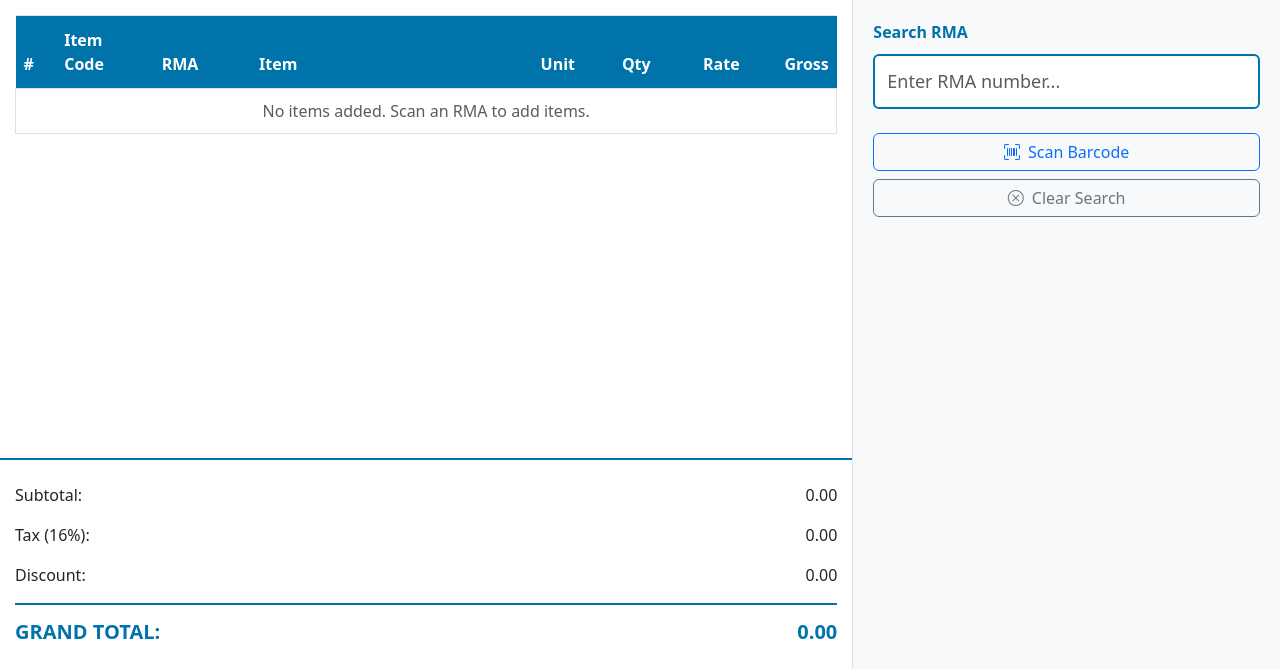
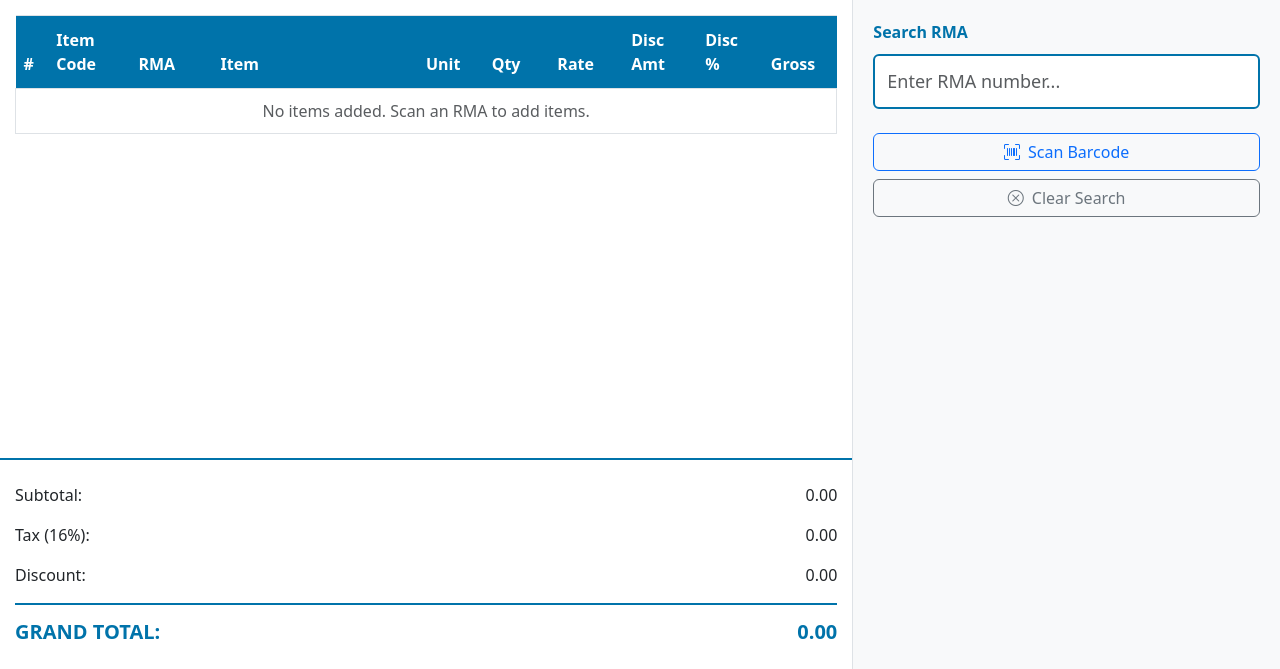
Before and after one commit to NganjuS/FocusSalesModule, an ASP.NET MVC app: page /POSScreen/POSScreen in a window 1280 px wide. Shown: the part 50-719 px from the top of the page. Run offline with ASP.NET Core 8 and stand-ins for ASP.NET MVC 5, Linux system fonts and the light colour scheme; the project's own start-up code is not run, and a stand-in starts its controllers and pages; some libraries are stand-ins or nearby versions.

Commit message:
Add discount columns (Disc Amt and Disc %) to POS Screen
- Added two new columns to the items table: Discount Amount (Disc Amt) and Discount Percentage (Disc %)
- Updated table header with new columns and adjusted column widths for better layout
- Modified table body to display discount values for each item
- Updated mock RMA database to include discount amounts and percentages for sample data
- Enhanced scanRMA function to calculate gross amount after applying discounts
- Updated colspan in empty row message from 8 to 10 to match new column count

🤖 Generated with [Claude Code](https://claude.com/claude-code)

Co-Authored-By: Claude <noreply@anthropic.com>

```diff
--- a/FocusSalesModule/Views/POSScreen/POSScreen.cshtml
+++ b/FocusSalesModule/Views/POSScreen/POSScreen.cshtml
@@ -157,14 +157,16 @@
                     <table class="table table-bordered table-hover">
                         <thead>
                             <tr>
-                                <th style="width: 5%;">#</th>
-                                <th style="width: 12%;">Item Code</th>
-                                <th style="width: 12%;">RMA</th>
-                                <th style="width: 35%;">Item</th>
-                                <th style="width: 10%;">Unit</th>
-                                <th style="width: 10%;">Qty</th>
-                                <th style="width: 10%;">Rate</th>
-                                <th style="width: 12%;">Gross</th>
+                                <th style="width: 4%;">#</th>
+                                <th style="width: 10%;">Item Code</th>
+                                <th style="width: 10%;">RMA</th>
+                                <th style="width: 25%;">Item</th>
+                                <th style="width: 8%;">Unit</th>
+                                <th style="width: 8%;">Qty</th>
+                                <th style="width: 9%;">Rate</th>
+                                <th style="width: 9%;">Disc Amt</th>
+                                <th style="width: 8%;">Disc %</th>
+                                <th style="width: 9%;">Gross</th>
                             </tr>
                         </thead>
                         <tbody>
@@ -177,11 +179,13 @@
                                     <td x-text="item.unit"></td>
                                     <td x-text="item.qty"></td>
                                     <td x-text="formatCurrency(item.rate)"></td>
+                                    <td x-text="formatCurrency(item.discountAmt)"></td>
+                                    <td x-text="item.discountPct + '%'"></td>
                                     <td x-text="formatCurrency(item.gross)"></td>
                                 </tr>
                             </template>
                             <tr x-show="items.length === 0">
-                                <td colspan="8" class="text-center text-muted">No items added. Scan an RMA to add items.</td>
+                                <td colspan="10" class="text-center text-muted">No items added. Scan an RMA to add items.</td>
                             </tr>
                         </tbody>
                     </table>
@@ -269,35 +273,45 @@
                         itemName: 'Product Sample Name Here',
                         unit: 'PCS',
                         qty: 5,
-                        rate: 250.00
+                        rate: 250.00,
+                        discountPct: 10,
+                        discountAmt: 125.00
                     },
                     'RMA2024002': {
                         itemCode: 'ITM002',
                         itemName: 'Another Product Item',
                         unit: 'KG',
                         qty: 10,
-                        rate: 150.00
+                        rate: 150.00,
+                        discountPct: 5,
+                        discountAmt: 75.00
                     },
                     'RMA2024003': {
                         itemCode: 'ITM003',
                         itemName: 'Sample Item Description',
                         unit: 'BOX',
                         qty: 2,
-                        rate: 500.00
+                        rate: 500.00,
+                        discountPct: 15,
+                        discountAmt: 150.00
                     },
                     'RMA2024004': {
                         itemCode: 'ITM004',
                         itemName: 'Electronics Component',
                         unit: 'PCS',
                         qty: 15,
-                        rate: 75.00
+                        rate: 75.00,
+                        discountPct: 0,
+                        discountAmt: 0.00
                     },
                     'RMA2024005': {
                         itemCode: 'ITM005',
                         itemName: 'Office Supplies Bundle',
                         unit: 'SET',
                         qty: 3,
-                        rate: 450.00
+                        rate: 450.00,
+                        discountPct: 20,
+                        discountAmt: 270.00
                     }
                 },
 
@@ -323,7 +337,8 @@
                     const rmaData = this.rmaDatabase[this.rmaSearch.trim()];
 
                     if (rmaData) {
-                        const gross = rmaData.qty * rmaData.rate;
+                        const subtotalBeforeDiscount = rmaData.qty * rmaData.rate;
+                        const gross = subtotalBeforeDiscount - rmaData.discountAmt;
 
                         // Check if item already exists
                         const existingItem = this.items.find(item => item.rma === this.rmaSearch.trim());
@@ -338,6 +353,8 @@
                                 unit: rmaData.unit,
                                 qty: rmaData.qty,
                                 rate: rmaData.rate,
+                                discountAmt: rmaData.discountAmt,
+                                discountPct: rmaData.discountPct,
                                 gross: gross
                             });
 
```
